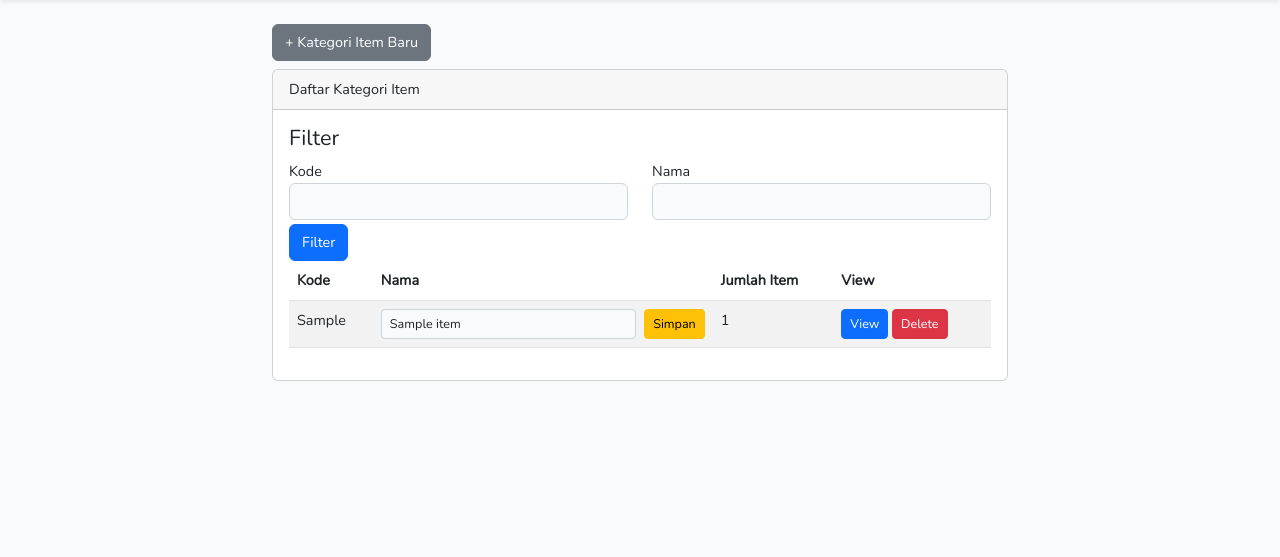
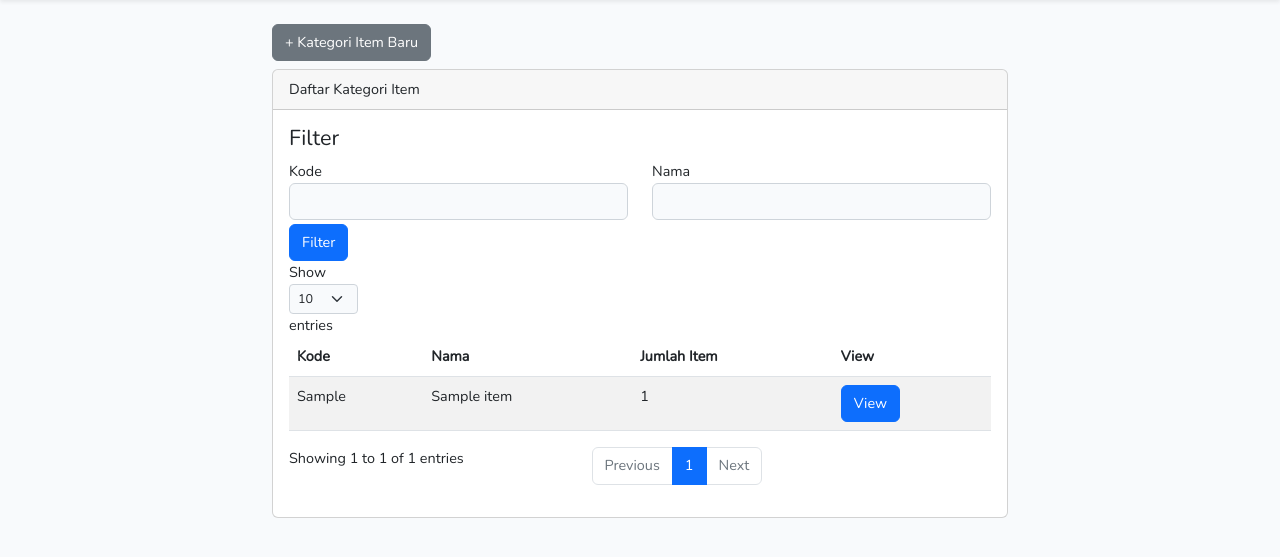
Before and after one commit to M-Surya-S/medifyid-test, a Laravel app: page /kategori-items in a window 1280 px wide. Shown: the part 55-612 px from the top of the page. Run offline with Laravel 9, Linux system fonts and the light colour scheme; tables that the repository leaves empty hold one stand-in row (values such as "Sample post"); style sheets or scripts are compiled from the project's sources; parts of the project's set-up code (start-up, migrations or seed data) failed here and were passed over; some libraries are stand-ins or nearby versions.

Commit message:
refactor(kategori): simplify kategori item display and remove inline edit forms

```diff
--- a/resources/views/kategori_items/index.blade.php
+++ b/resources/views/kategori_items/index.blade.php
@@ -53,27 +53,11 @@
                                     @forelse ($kategoriItems as $kategori)
                                         <tr>
                                             <td>{{ $kategori->kode }}</td>
-                                            <td>
-                                                <form method="POST"
-                                                    action="{{ route('kategori-items.update', $kategori) }}" class="d-flex">
-                                                    @csrf
-                                                    @method('PUT')
-                                                    <input type="text" class="form-control form-control-sm me-2"
-                                                        name="nama" value="{{ $kategori->nama }}" required>
-                                                    <button class="btn btn-sm btn-warning">Simpan</button>
-                                                </form>
-                                            </td>
+                                            <td>{{ $kategori->nama }}</td>
                                             <td>{{ $kategori->master_items_count }}</td>
                                             <td>
-                                                <a class="btn btn-primary btn-sm"
+                                                <a class="btn btn-primary"
                                                     href="{{ route('kategori-items.show', $kategori) }}">View</a>
-                                                <form method="POST"
-                                                    action="{{ route('kategori-items.destroy', $kategori) }}"
-                                                    class="d-inline" onsubmit="return confirm('Hapus kategori ini?')">
-                                                    @csrf
-                                                    @method('DELETE')
-                                                    <button class="btn btn-sm btn-danger">Delete</button>
-                                                </form>
                                             </td>
                                         </tr>
                                     @empty
@@ -90,3 +74,17 @@
         </div>
     </div>
 @endsection
+
+@section('js')
+<script src="https://code.jquery.com/jquery-3.5.1.js"></script>
+<script src="https://cdn.datatables.net/1.12.1/js/jquery.dataTables.min.js"></script>
+<script src="https://cdn.datatables.net/1.12.1/js/dataTables.bootstrap5.min.js"></script>
+<script>
+    $(document).ready(function () {
+        $('#table').DataTable({
+            searching: false,
+            order: [[0, 'desc']],
+        });
+    });
+</script>
+@endsection
```
